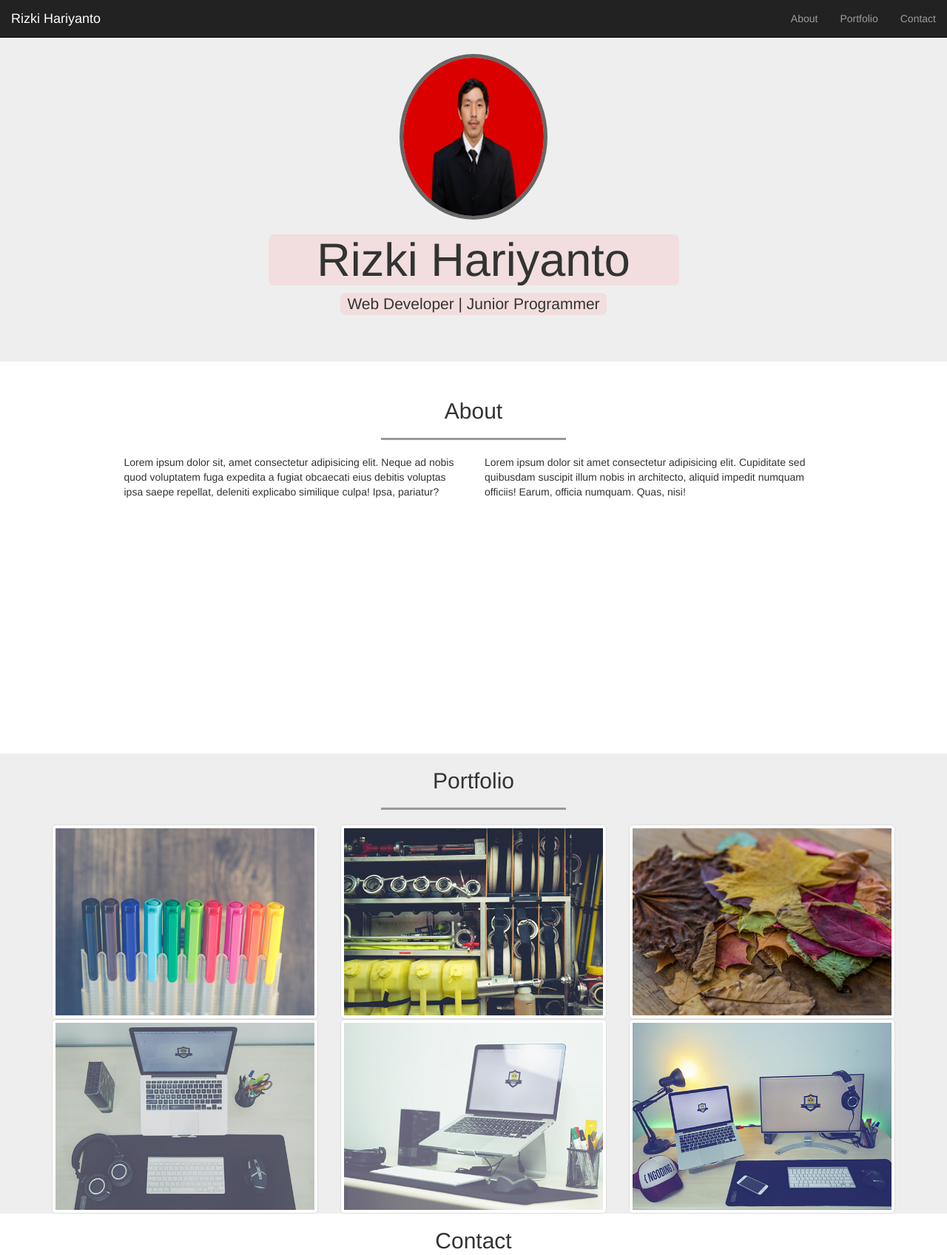
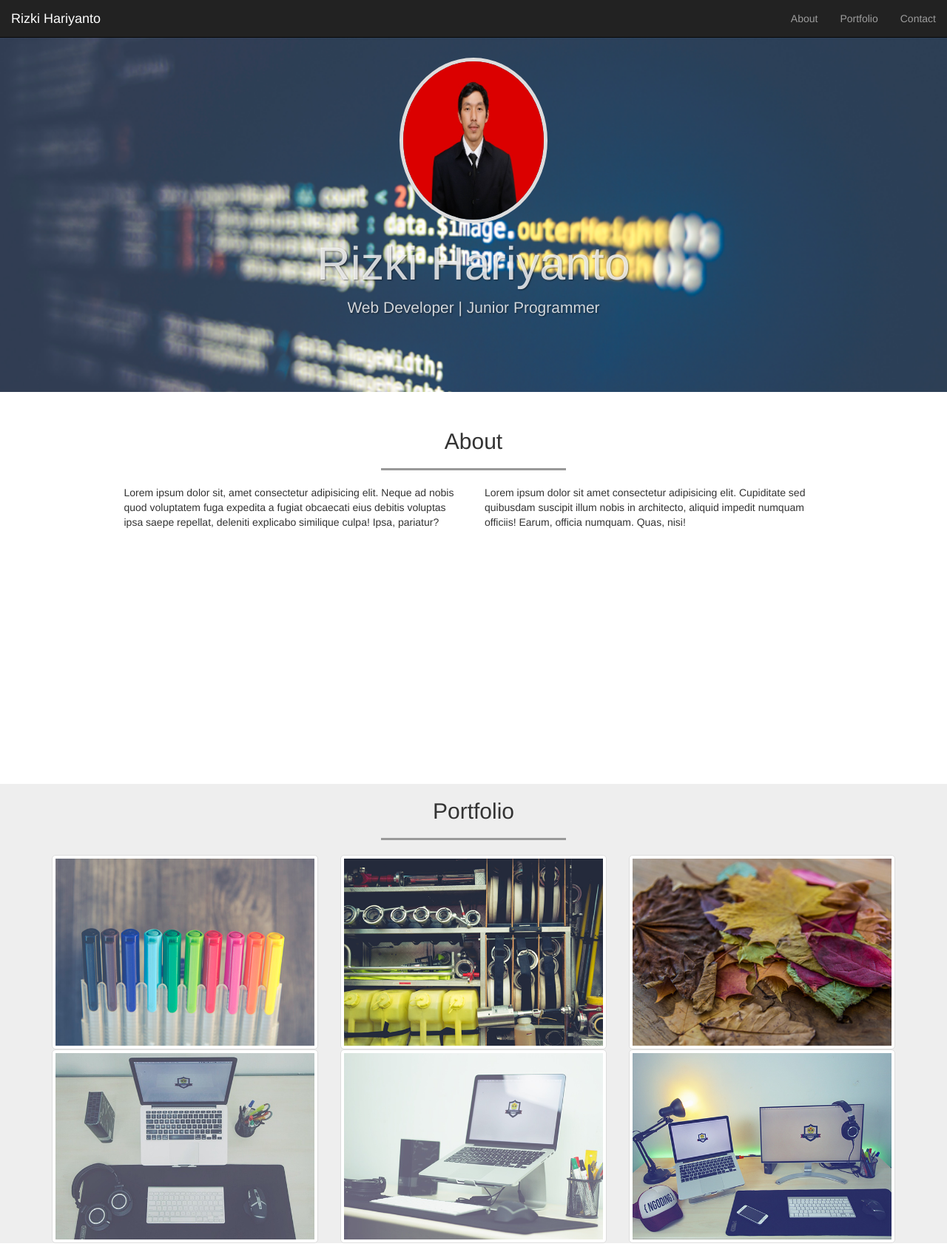
Before and after one commit to rizkihariyanto23/rizkihariyanto23.github.io, a plain HTML site: page index.html in a window 1280 px wide. Shown: the top 1697 px of the page at 74% size. Drawn offline with Linux system fonts and the light colour scheme.

Commit message:
membuat paralax, efek animasi pada about dan portfolio

```diff
--- a/css/style.css
+++ b/css/style.css
@@ -4,12 +4,27 @@ html {
 
 body {
     margin-bottom: 120px;
-    margin-top: 25px;
+    margin-top: 30px;
+}
+
+.jumbotron {
+	height: 500px;
+	background-image: url(../img/Background-2.png);
+	background-size: cover;
+	background-attachment: fixed;
+	background-position: 0 -140px;
+	overflow: hidden;
+	position: relative;
 }
 
 .jumbotron img {
     width: 200px;
-    border: 5px solid #666;
+    border: 5px solid #ddd;
+}
+
+.jumbotron h1, .jumbotron p {
+	color: rgba(255,255,255,.8);
+	text-shadow: 1px 1px 2px rgba(0,0,0,0.5);
 }
 
 #border {
@@ -25,8 +40,34 @@ section {
     min-height: 500px;
 }
 
+.kiri, .kanan {
+	opacity: 0;
+	transform: translate(-50px, 0);
+	transition: 1.2s;
+}
+
+.kanan {
+	transform: translate(50px, 0);
+}
+
+.kiri-go, .kanan-go {
+	opacity: 1;
+	transform: translate(0, 0);
+}
+
 .portfolio {
     background-color: #eee;
+}
+
+.portfolio .img-thumbnail {
+	opacity: 0;
+	transform: translate(0,-40px);
+	transition: .3s;
+}
+
+.portfolio .img-thumbnail.muncul {
+	opacity: 1;
+	transform: translate(0,0);
 }
 
 .contact {
--- a/index.html
+++ b/index.html
@@ -50,7 +50,9 @@
     <!-- jumbotron  -->
     <div class="jumbotron text-center">
         <img src="img/rizki.jpg" class="img-circle">
-                <div class="container">
+        <h1>Rizki Hariyanto</h1>
+        <p>Web Developer | Junior Programmer</p>
+        <!-- <div class="container">
                     <div class="row">
                         <div class="col-sm-6 col-sm-offset-3">
                             <h1 class="bg-danger" id="border">Rizki Hariyanto</h1>
@@ -61,7 +63,7 @@
                             <p class="bg-danger" id="border">Web Developer | Junior Programmer</p>
                         </div>
                     </div>
-                </div>
+                </div> -->
     </div>
     <!-- akhir jumbotron -->
 
@@ -76,10 +78,10 @@
             </div>
 
             <div class="row">
-                <div class="col-sm-5 col-sm-offset-1">
+                <div class="col-sm-5 col-sm-offset-1 kiri">
                     <p>Lorem ipsum dolor sit, amet consectetur adipisicing elit. Neque ad nobis quod voluptatem fuga expedita a fugiat obcaecati eius debitis voluptas ipsa saepe repellat, deleniti explicabo similique culpa! Ipsa, pariatur?</p>
                 </div>
-                <div class="col-sm-5">
+                <div class="col-sm-5 kanan">
                     <p>Lorem ipsum dolor sit amet consectetur adipisicing elit. Cupiditate sed quibusdam suscipit illum nobis in architecto, aliquid impedit numquam officiis! Earum, officia numquam. Quas, nisi!</p>
                 </div>
             </div>
--- a/js/script.js
+++ b/js/script.js
@@ -18,3 +18,39 @@ var span = document.getElementsByClassName("close")[0];
 span.onclick = function() {
   modal.style.display = "none";
 }
+
+// parallax
+$(window).on('load', function(){
+	$('.kiri').addClass('kiri-go');
+	$('.kanan').addClass('kanan-go')
+});
+
+$(window).scroll(function(){
+	var wScroll = $(this).scrollTop();
+
+	$('.jumbotron img').css({
+		'transform': 'translate(0px, '+ wScroll / 4 +'%)'
+	});
+
+	$('.jumbotron h1').css({
+		'transform': 'translate(0px, '+ wScroll / 2 +'%)'
+	});
+
+	$('.jumbotron p').css({
+		'transform': 'translate(0px, '+ wScroll / 1.2 +'%)'
+	});
+
+
+	// portfolio
+	if( wScroll > $('.portfolio').offset().top - 600 ) {
+
+		$('.portfolio .img-thumbnail').each(function(i) {
+			setTimeout(function() {
+				$('.portfolio .img-thumbnail').eq(i).addClass('muncul');
+			}, 180 * (i+1))
+
+		});
+
+	}
+
+});
```
Also changed, not shown: img/Background-1.png (added), img/Background-2.png (added).
